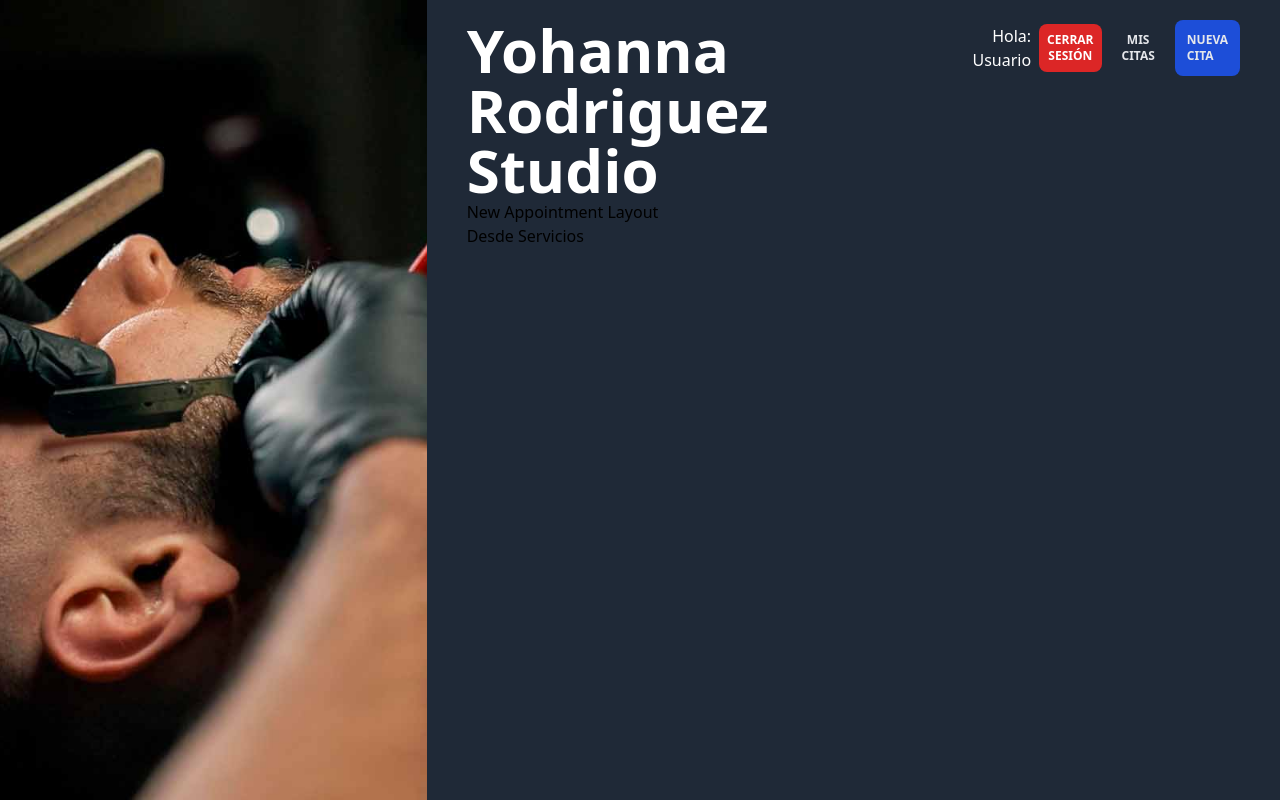
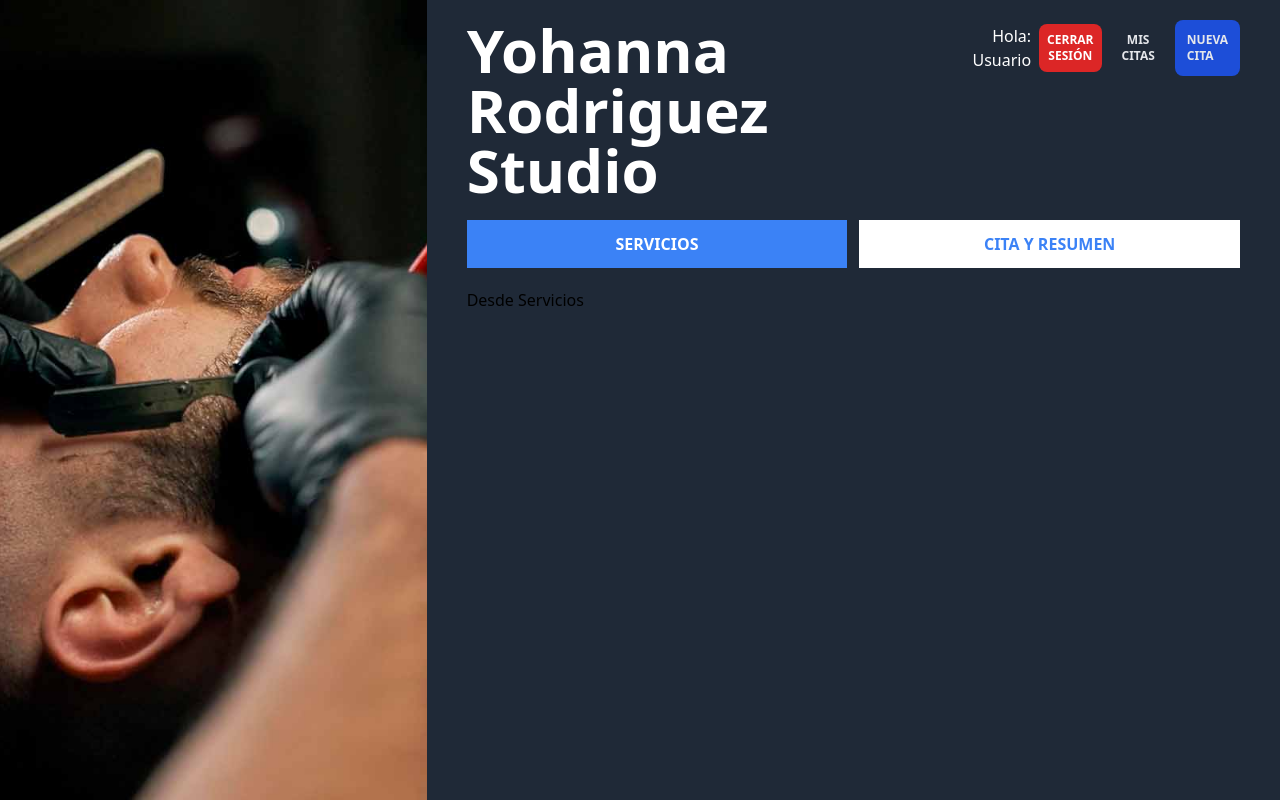
Before and after one commit to RocoBytes/ipss_VcM, a Vue app in the folder frontend/: page /reservaciones/nueva in a window 1280 px wide. Built offline with nearby package versions, Linux system fonts and the light colour scheme.

Commit message:
Feat: adding minor changes in reservaciones/nueva  nav

```diff
--- a/frontend/src/views/appointments/NewAppointmentLayout.vue
+++ b/frontend/src/views/appointments/NewAppointmentLayout.vue
@@ -1,12 +1,32 @@
 <script setup>
-
+    import {useRoute} from 'vue-router'
+    const route = useRoute()
 </script>
 
 
 
 <template>
 
-        <h1>New Appointment Layout</h1>
+        <nav class="my-5 flex gap-3">
+            <RouterLink
+                :to="{name: 'new-appointment'}"
+                class="flex-1 text-center p-3 uppercase font-extrabold hover:bg-blue-600 hover:text-white"
+                :class="route.name === 'new-appointment' ? 'bg-blue-500 text-white' : 'bg-white text-blue-500'"
+
+                >
+                Servicios
+            </RouterLink>
+
+            <RouterLink
+                :to="{name: 'appointment-details'}"
+                class="flex-1 text-center p-3 uppercase font-extrabold hover:bg-blue-600 hover:text-white"
+                :class="route.name === 'appointment-details' ? 'bg-blue-500 text-white' : 'bg-white text-blue-500'"
+
+                >
+                Cita y Resumen
+            </RouterLink>
+
+        </nav>
 
         <RouterView />
 
```
